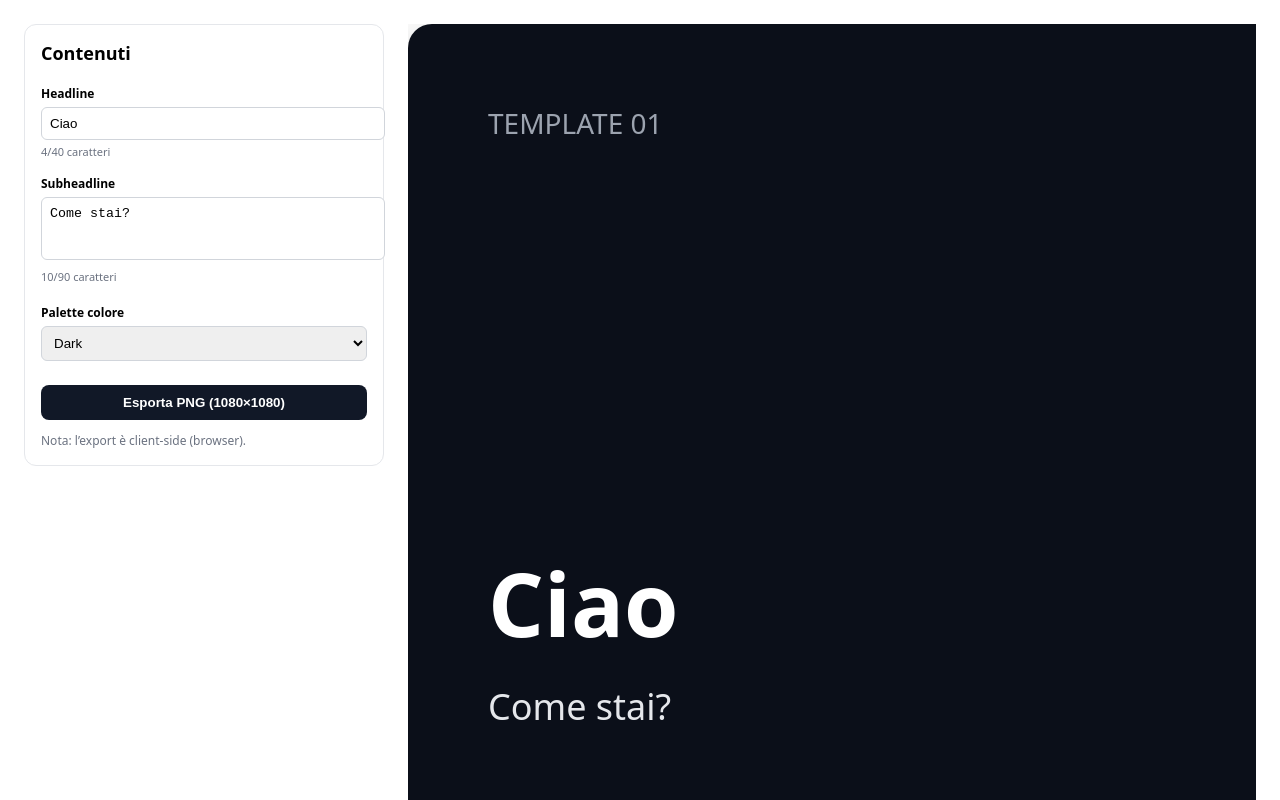
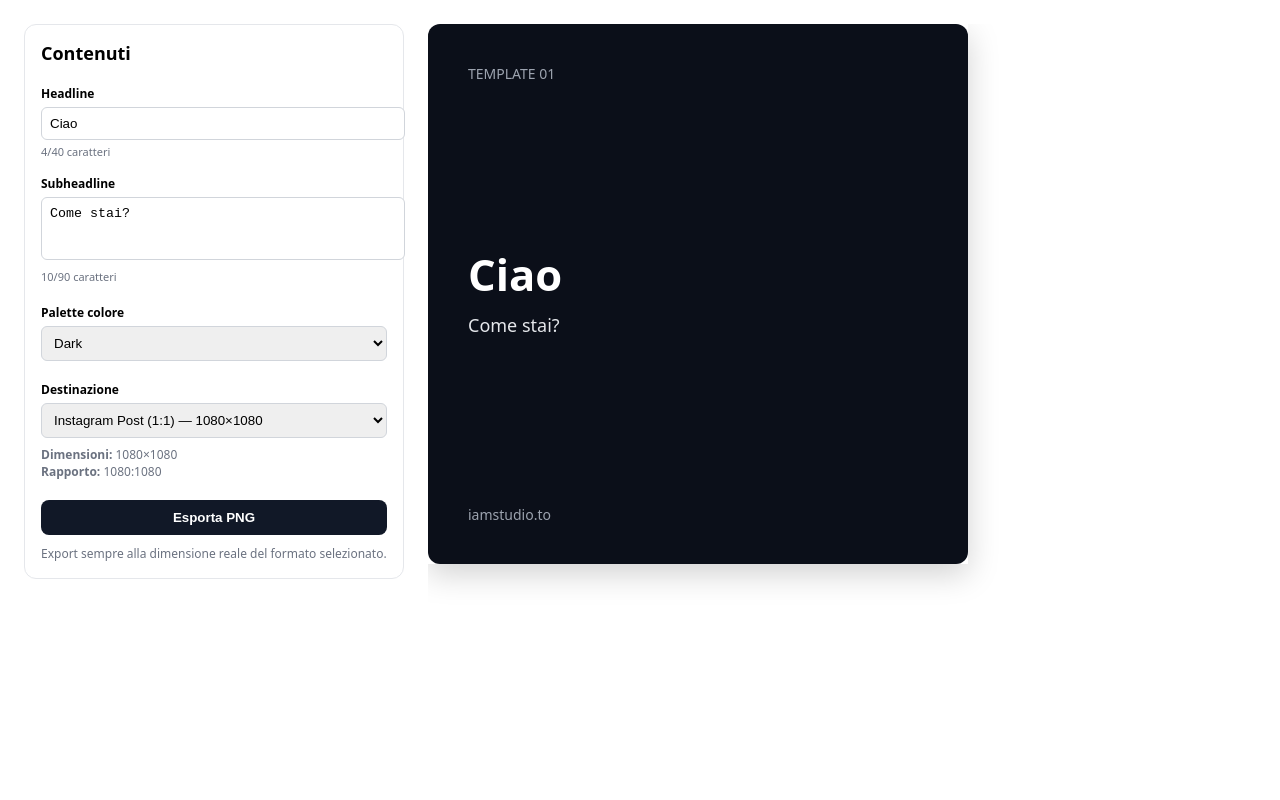
Before and after one commit to IAMStudioTO/test-design-tool, a Next.js app in the folder web/: page / in a window 1280 px wide. Shown: the top 800 px of the page. Built offline with nearby package versions, Linux system fonts and the light colour scheme.

Commit message:
Update page.jsx

```diff
--- a/web/app/page.jsx
+++ b/web/app/page.jsx
@@ -1,6 +1,6 @@
 "use client";
 
-import { useState, useRef } from "react";
+import { useMemo, useRef, useState } from "react";
 import { toPng } from "html-to-image";
 
 const HEADLINE_MAX = 40;
@@ -30,6 +30,54 @@ const PALETTES = {
   }
 };
 
+/**
+ * Catalogo formati (multi-social + META Ads).
+ * Nota: per lo STEP 7.1 li mettiamo come "destinazioni" selezionabili.
+ * Poi, negli step successivi, aggiungeremo safe-area per alcuni (es. 9:16).
+ */
+const FORMATS = [
+  // Instagram
+  { key: "ig_post_1_1", group: "Instagram", name: "Instagram Post (1:1)", width: 1080, height: 1080 },
+  { key: "ig_post_4_5", group: "Instagram", name: "Instagram Post (4:5)", width: 1080, height: 1350 },
+  { key: "ig_story_9_16", group: "Instagram", name: "Instagram Stories / Reels (9:16)", width: 1080, height: 1920 },
+
+  // Facebook
+  { key: "fb_post_1_1", group: "Facebook", name: "Facebook Post (1:1)", width: 1080, height: 1080 },
+  { key: "fb_link_1_91_1", group: "Facebook", name: "Facebook Link (1.91:1)", width: 1200, height: 628 },
+  { key: "fb_cover_page", group: "Facebook", name: "Facebook Page Cover", width: 820, height: 312 },
+  { key: "fb_story_9_16", group: "Facebook", name: "Facebook Stories / Reels (9:16)", width: 1080, height: 1920 },
+
+  // YouTube
+  { key: "yt_thumb_16_9", group: "YouTube", name: "YouTube Thumbnail (16:9)", width: 1280, height: 720 },
+  { key: "yt_shorts_9_16", group: "YouTube", name: "YouTube Shorts (9:16)", width: 1080, height: 1920 },
+  { key: "yt_channel_banner", group: "YouTube", name: "YouTube Channel Banner", width: 2560, height: 1440 },
+
+  // LinkedIn
+  { key: "li_post_1_1", group: "LinkedIn", name: "LinkedIn Post (1:1)", width: 1080, height: 1080 },
+  { key: "li_link_1_91_1", group: "LinkedIn", name: "LinkedIn Link (1.91:1)", width: 1200, height: 627 },
+  { key: "li_profile_banner", group: "LinkedIn", name: "LinkedIn Profile Banner", width: 1128, height: 191 },
+  { key: "li_company_banner", group: "LinkedIn", name: "LinkedIn Company Banner", width: 1584, height: 396 },
+
+  // TikTok
+  { key: "tt_video_9_16", group: "TikTok", name: "TikTok Video (9:16)", width: 1080, height: 1920 },
+
+  // X (Twitter)
+  { key: "x_post_16_9", group: "X (Twitter)", name: "X Post (16:9)", width: 1200, height: 675 },
+  { key: "x_video_16_9", group: "X (Twitter)", name: "X Video (16:9)", width: 1600, height: 900 },
+
+  // META ADS (Facebook + Instagram placements)
+  { key: "meta_feed_1_1", group: "META Ads", name: "META Feed Ad (1:1)", width: 1080, height: 1080 },
+  { key: "meta_feed_4_5", group: "META Ads", name: "META Feed Ad (4:5)", width: 1080, height: 1350 },
+  { key: "meta_stories_9_16", group: "META Ads", name: "META Stories / Reels Ad (9:16)", width: 1080, height: 1920 },
+  { key: "meta_link_1_91_1", group: "META Ads", name: "META Link Ad (1.91:1)", width: 1200, height: 628 },
+  { key: "meta_carousel_1_1", group: "META Ads", name: "META Carousel Card (1:1)", width: 1080, height: 1080 },
+  { key: "meta_carousel_4_5", group: "META Ads", name: "META Carousel Card (4:5)", width: 1080, height: 1350 },
+  { key: "meta_collection_cover_1_1", group: "META Ads", name: "META Collection Cover (1:1)", width: 1080, height: 1080 },
+  { key: "meta_messenger_1_1", group: "META Ads", name: "META Messenger Inbox Ad (1:1)", width: 1080, height: 1080 },
+  { key: "meta_right_column_1_91_1", group: "META Ads", name: "META Right Column Ad (1.91:1)", width: 1200, height: 628 },
+  { key: "meta_instant_experience_9_16", group: "META Ads", name: "META Instant Experience (9:16)", width: 1080, height: 1920 }
+];
+
 function downloadDataUrl(dataUrl, filename) {
   const link = document.createElement("a");
   link.download = filename;
@@ -37,35 +85,116 @@ function downloadDataUrl(dataUrl, filename) {
   link.click();
 }
 
+function ratioLabel(w, h) {
+  // label semplice per UI (non riduce frazione matematica: basta leggere)
+  return `${w}:${h}`;
+}
+
+function TemplateCanvas({ width, height, palette, headline, subheadline }) {
+  // Regole semplici di scaling tipografico in base al lato corto
+  const shortSide = Math.min(width, height);
+  const pad = Math.round(shortSide * 0.074); // ~80px su 1080
+  const metaSize = Math.round(shortSide * 0.026); // ~28px su 1080
+  const headlineSize = Math.round(shortSide * 0.081); // ~88px su 1080
+  const subheadlineSize = Math.round(shortSide * 0.033); // ~36px su 1080
+  const gap = Math.round(shortSide * 0.03); // ~32px su 1080
+  const radius = Math.round(shortSide * 0.022); // ~24px su 1080
+
+  return (
+    <div
+      style={{
+        width,
+        height,
+        background: palette.background,
+        borderRadius: radius,
+        padding: pad,
+        display: "flex",
+        flexDirection: "column",
+        justifyContent: "space-between",
+        boxSizing: "border-box"
+      }}
+    >
+      <div style={{ fontSize: metaSize, color: palette.meta }}>TEMPLATE 01</div>
+
+      <div>
+        <div
+          style={{
+            fontSize: headlineSize,
+            lineHeight: 1.05,
+            fontWeight: 700,
+            color: palette.headline,
+            wordBreak: "break-word"
+          }}
+        >
+          {headline}
+        </div>
+
+        <div
+          style={{
+            marginTop: gap,
+            fontSize: subheadlineSize,
+            color: palette.subheadline,
+            wordBreak: "break-word"
+          }}
+        >
+          {subheadline}
+        </div>
+      </div>
+
+      <div style={{ fontSize: metaSize, color: palette.meta }}>iamstudio.to</div>
+    </div>
+  );
+}
+
 export default function Home() {
   const [headline, setHeadline] = useState("Ciao");
   const [subheadline, setSubheadline] = useState("Come stai?");
   const [paletteKey, setPaletteKey] = useState("dark");
+  const [formatKey, setFormatKey] = useState("ig_post_1_1");
   const [isExporting, setIsExporting] = useState(false);
 
   const palette = PALETTES[paletteKey];
-  const canvasRef = useRef(null);
+
+  const selectedFormat = useMemo(() => {
+    return FORMATS.find((f) => f.key === formatKey) || FORMATS[0];
+  }, [formatKey]);
+
+  // Preview: scala a max 540px sul lato lungo per stare comoda
+  const previewMax = 540;
+  const previewScale = useMemo(() => {
+    const longSide = Math.max(selectedFormat.width, selectedFormat.height);
+    return previewMax / longSide;
+  }, [selectedFormat.width, selectedFormat.height]);
+
+  // Ref del canvas “reale” (non scalato) da esportare
+  const exportRef = useRef(null);
 
   const exportPng = async () => {
-    if (!canvasRef.current) return;
+    if (!exportRef.current) return;
 
     try {
       setIsExporting(true);
 
-      // 1080x1080 già in CSS.
-      // pixelRatio 1 = 1080px effettivi; 2 = 2160px (più nitido).
-      const dataUrl = await toPng(canvasRef.current, {
-        pixelRatio: 1
+      const dataUrl = await toPng(exportRef.current, {
+        pixelRatio: 1 // = dimensione esatta del canvas (es. 1080x1920)
       });
 
-      downloadDataUrl(
-        dataUrl,
-        `template01_${paletteKey}.png`
-      );
+      const filename = `template01_${selectedFormat.key}_${paletteKey}.png`;
+      downloadDataUrl(dataUrl, filename);
     } finally {
       setIsExporting(false);
     }
   };
+
+  // Raggruppa i formati per optgroup
+  const groupedFormats = useMemo(() => {
+    const map = new Map();
+    for (const f of FORMATS) {
+      if (!map.has(f.group)) map.set(f.group, []);
+      map.get(f.group).push(f);
+    }
+    return Array.from(map.entries());
+  }, []);
 
   return (
     <main
@@ -73,7 +202,7 @@ export default function Home() {
         fontFamily: "system-ui",
         padding: 24,
         display: "grid",
-        gridTemplateColumns: "360px 1fr",
+        gridTemplateColumns: "380px 1fr",
         gap: 24,
         alignItems: "start"
       }}
@@ -152,12 +281,46 @@ export default function Home() {
           </select>
         </div>
 
+        {/* Destinazione / formato */}
+        <div style={{ marginTop: 16 }}>
+          <label style={{ fontSize: 12, fontWeight: 600 }}>Destinazione</label>
+          <select
+            value={formatKey}
+            onChange={(e) => setFormatKey(e.target.value)}
+            style={{
+              width: "100%",
+              marginTop: 4,
+              padding: 8,
+              borderRadius: 6,
+              border: "1px solid #d1d5db"
+            }}
+          >
+            {groupedFormats.map(([group, items]) => (
+              <optgroup key={group} label={group}>
+                {items.map((f) => (
+                  <option key={f.key} value={f.key}>
+                    {f.name} — {f.width}×{f.height}
+                  </option>
+                ))}
+              </optgroup>
+            ))}
+          </select>
+          <div style={{ marginTop: 8, fontSize: 12, color: "#6b7280" }}>
+            <div>
+              <strong>Dimensioni:</strong> {selectedFormat.width}×{selectedFormat.height}
+            </div>
+            <div>
+              <strong>Rapporto:</strong> {ratioLabel(selectedFormat.width, selectedFormat.height)}
+            </div>
+          </div>
+        </div>
+
         {/* Export */}
         <button
           onClick={exportPng}
           disabled={isExporting}
           style={{
-            marginTop: 24,
+            marginTop: 20,
             width: "100%",
             padding: "10px 14px",
             borderRadius: 8,
@@ -168,58 +331,50 @@ export default function Home() {
             cursor: isExporting ? "not-allowed" : "pointer"
           }}
         >
-          {isExporting ? "Esportazione..." : "Esporta PNG (1080×1080)"}
+          {isExporting ? "Esportazione..." : "Esporta PNG"}
         </button>
 
-        <div style={{ marginTop: 12, fontSize: 12, color: "#6b7280" }}>
-          Nota: l’export è client-side (browser).
+        <div style={{ marginTop: 10, fontSize: 12, color: "#6b7280" }}>
+          Export sempre alla dimensione reale del formato selezionato.
         </div>
       </section>
 
-      {/* Canvas 1080×1080 */}
+      {/* Preview */}
       <section style={{ overflow: "auto" }}>
         <div
-          ref={canvasRef}
           style={{
-            width: 1080,
-            height: 1080,
-            background: palette.background,
-            borderRadius: 24,
-            padding: 80,
-            display: "flex",
-            flexDirection: "column",
-            justifyContent: "space-between",
-            boxShadow: "0 20px 60px rgba(0,0,0,0.25)"
+            display: "inline-block",
+            transform: `scale(${previewScale})`,
+            transformOrigin: "top left",
+            boxShadow: "0 20px 60px rgba(0,0,0,0.18)"
           }}
         >
-          <div style={{ fontSize: 28, color: palette.meta }}>TEMPLATE 01</div>
+          <TemplateCanvas
+            width={selectedFormat.width}
+            height={selectedFormat.height}
+            palette={palette}
+            headline={headline}
+            subheadline={subheadline}
+          />
+        </div>
 
-          <div>
-            <div
-              style={{
-                fontSize: 88,
-                lineHeight: 1.05,
-                fontWeight: 700,
-                color: palette.headline,
-                wordBreak: "break-word"
-              }}
-            >
-              {headline}
-            </div>
-
-            <div
-              style={{
-                marginTop: 32,
-                fontSize: 36,
-                color: palette.subheadline,
-                wordBreak: "break-word"
-              }}
-            >
-              {subheadline}
-            </div>
+        {/* Canvas reale “offscreen” per export (NON scalato) */}
+        <div
+          style={{
+            position: "absolute",
+            left: -100000,
+            top: 0
+          }}
+        >
+          <div ref={exportRef}>
+            <TemplateCanvas
+              width={selectedFormat.width}
+              height={selectedFormat.height}
+              palette={palette}
+              headline={headline}
+              subheadline={subheadline}
+            />
           </div>
-
-          <div style={{ fontSize: 28, color: palette.meta }}>iamstudio.to</div>
         </div>
       </section>
     </main>
```
